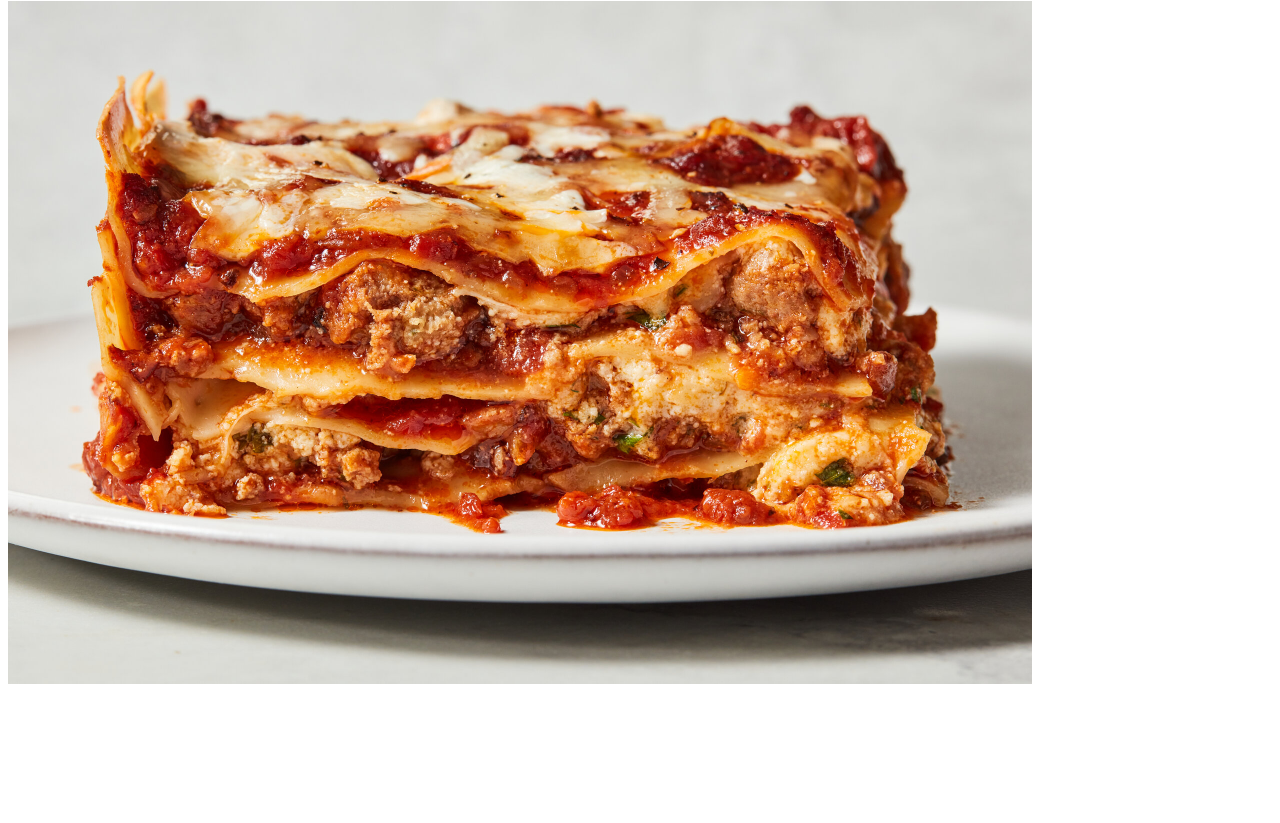
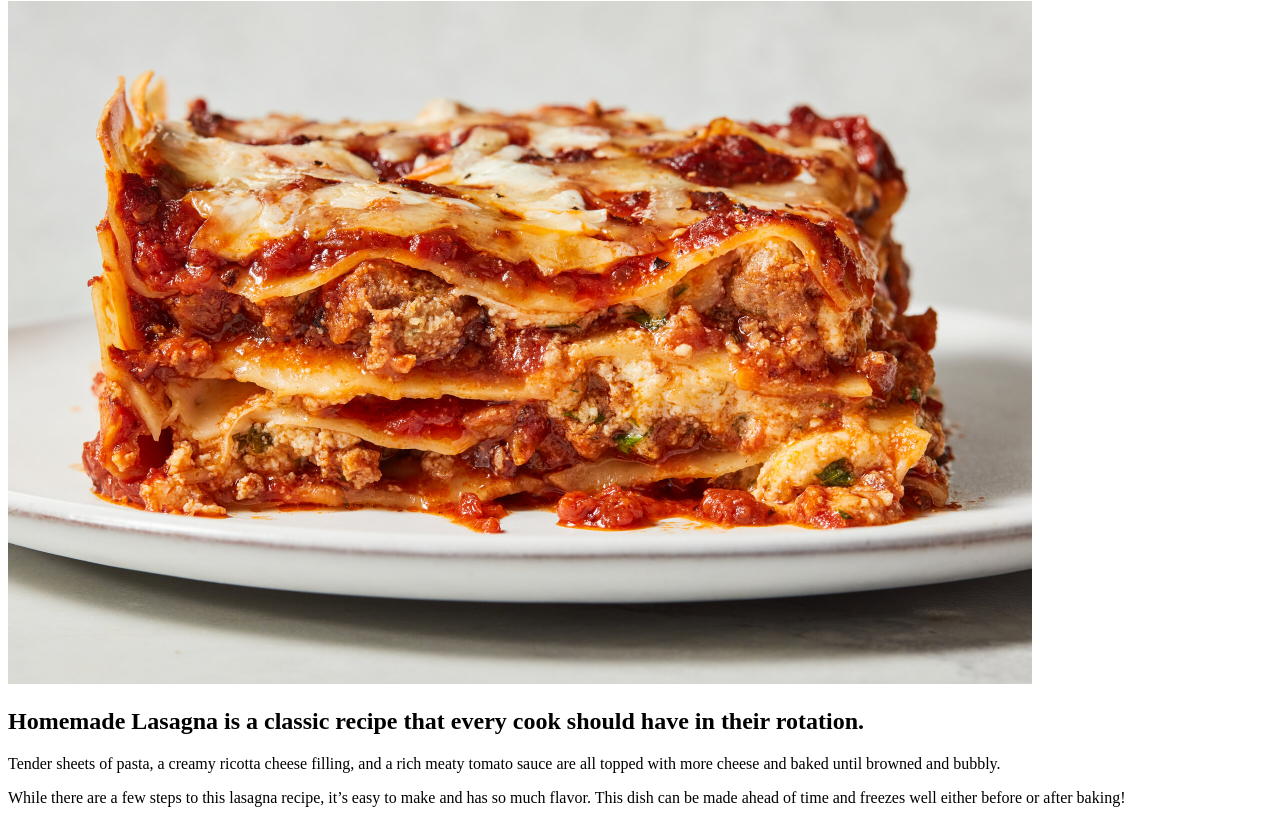
Before and after one commit to ncrossan/odin-recipes, a plain HTML site: page recipes/lasagna.html in a window 1280 px wide. Shown: the part 79-902 px from the top of the page. Before the commit the page ends 800 px from the top, so only its background shows below. Drawn offline with Linux system fonts and the light colour scheme.

Commit message:
Add target for recipe anchor element to be _blank
Add header description for lasagna image and paragraphs for page's text

```diff
--- a/recipes/lasagna.html
+++ b/recipes/lasagna.html
@@ -7,7 +7,16 @@
 
 <body>
     <h1>Recipe for Lasagna</h1>
+
     <img src="../images/lasagna.jpg" alt="Lasagna" height="683" width="1024">
+
+    <h2>Homemade Lasagna is a classic recipe that every cook should have in their rotation.</h2>
+    <p>Tender sheets of pasta, a creamy ricotta cheese filling, and a rich meaty tomato sauce
+        are all topped with more cheese and baked until browned and bubbly.</p>
+    <p>While there are a few steps to this lasagna recipe, it’s easy to make and has so much
+        flavor. This dish can be made ahead of time and freezes well either before or after
+        baking!</p>
+
 </body>
 
 </html>
```
Also changed, not shown: index.html (+1 -1 lines).
